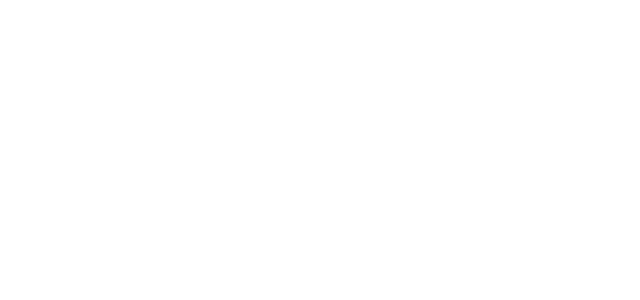
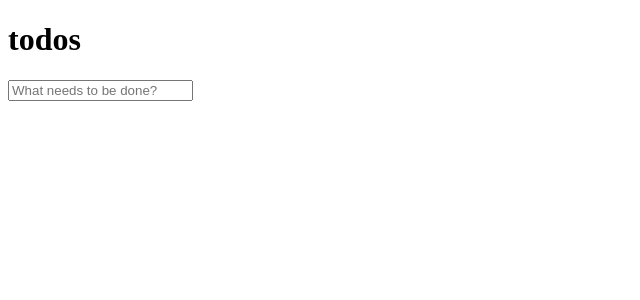
Before and after one commit to emretfn/patika-fimple-homework-4, a React (Vite) app: page / in a window 1280 px wide. Shown: the top 300 px of the page, without its empty margins (0-640 px from the left). Built offline with nearby package versions, Linux system fonts and the light colour scheme; the HTML template or start-up script is replaced by a standard one.

Commit message:
feat: header created

```diff
--- a/src/App.tsx
+++ b/src/App.tsx
@@ -1,5 +1,12 @@
+import Header from "./components/Header";
+
 function App() {
-  return <div className="todoapp"></div>;
+  return (
+    <div className="todoapp">
+      <Header />
+      {/* <ContentSection /> */}
+    </div>
+  );
 }
 
 export default App;
--- /dev/null
+++ b/src/components/Header/index.tsx
@@ -0,0 +1,34 @@
+import { useState } from "react";
+
+export default function Header() {
+  const [todo, setTodo] = useState<string>("");
+
+  const handleKeyDown = (e: React.KeyboardEvent<HTMLInputElement>) => {
+    if (e.key !== "Enter") return;
+
+    const title = todo.trim();
+
+    if (title) {
+      //TODO: use context to add todo
+      setTodo("");
+    }
+  };
+
+  const handleChange = (e: React.ChangeEvent<HTMLInputElement>) => {
+    setTodo(e.target.value);
+  };
+
+  return (
+    <header className="header">
+      <h1>todos</h1>
+      <input
+        type="text"
+        className="new-todo"
+        placeholder="What needs to be done?"
+        value={todo}
+        onChange={handleChange}
+        onKeyDown={handleKeyDown}
+      />
+    </header>
+  );
+}
```
